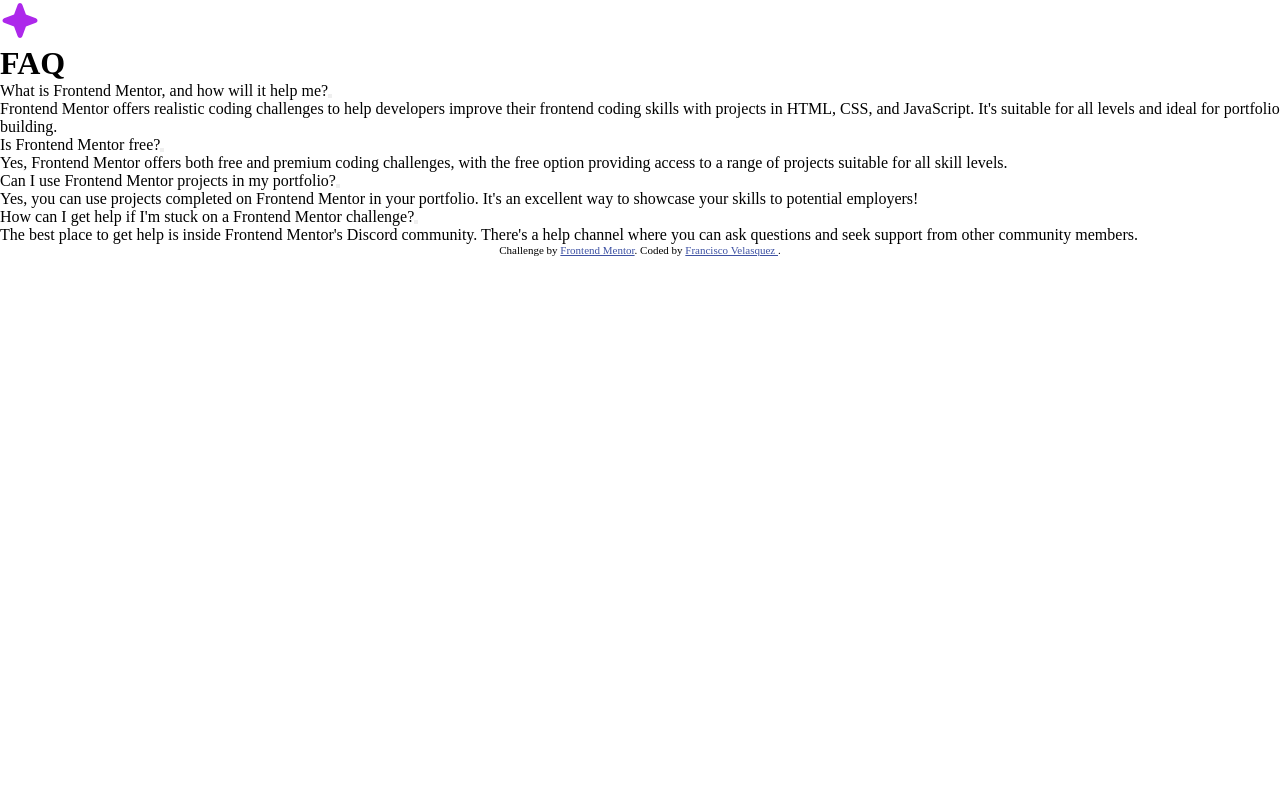
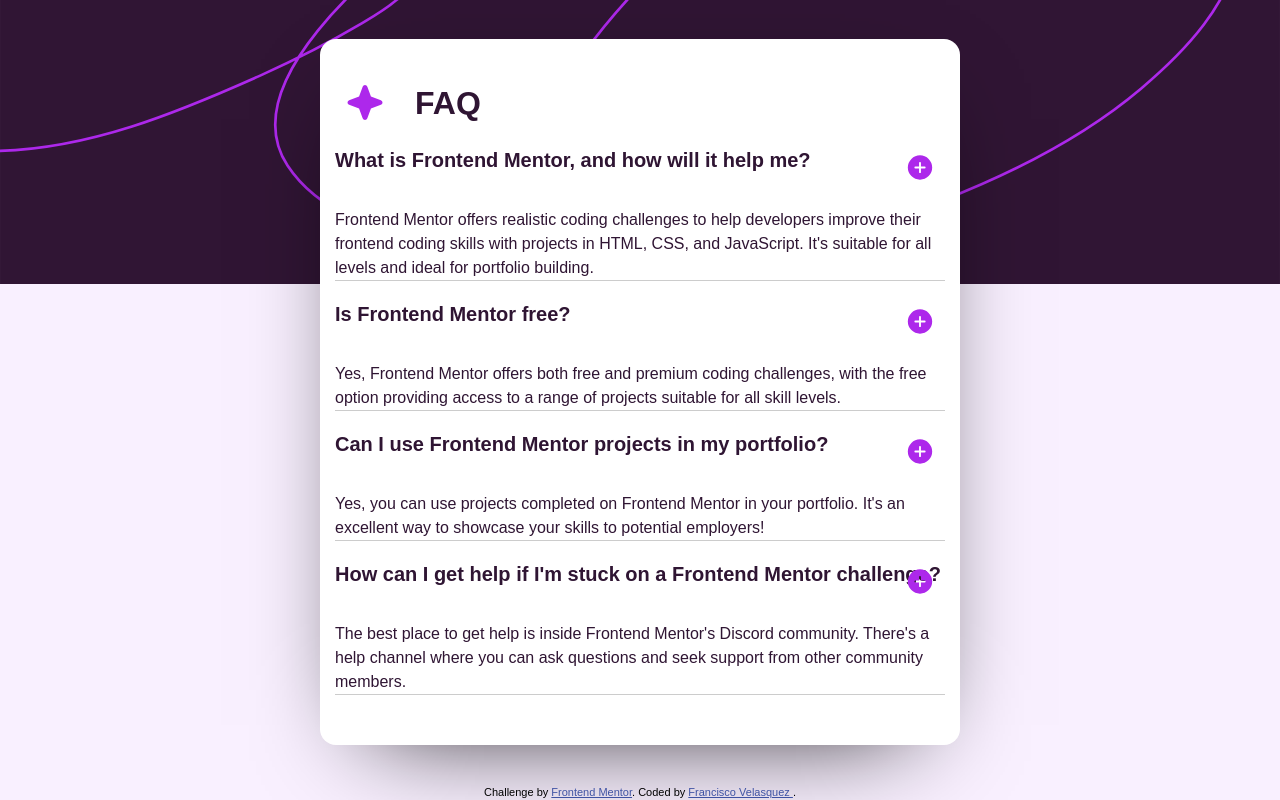
Before and after one commit to FranJV1511/FAQ-Accordion, a plain HTML site: page index.html in a window 1280 px wide. Drawn offline with Linux system fonts and the light colour scheme; a web font is replaced by a local one.

Commit message:
Estilos CSS

```diff
--- a/style.css
+++ b/style.css
@@ -1,8 +1,8 @@
 @import url(https://fonts.google.com/specimen/Work+Sans);
 
-.attribution { font-size: 11px; text-align: center; }
+.footer { font-size: 11px; text-align: center; }
 
-.attribution a { color: hsl(228, 45%, 44%); }
+.footer a { color: hsl(228, 45%, 44%); }
 
 *{
     box-sizing: border-box;
@@ -19,4 +19,99 @@
 
 body{
     min-height: 100vh;
+    min-width: 400px;
+    display: flex;
+    flex-direction: column;
+    justify-content: space-between;
+    font-family: 'Work Sans', sans-serif;
+    font-size: 16px;
+    line-height: 1.5;
+    background: url('./assets/images/background-pattern-desktop.svg') no-repeat;
+    background-color: var(--Light--pink);
+    background-position: top;
+    background-size: 100%;
+    background-attachment: fixed;
 }
+
+.faq-accordion{
+    display: block;
+    padding: 40px 15px;
+    margin: auto;
+    color: hsl(292, 42%, 14%);
+    background-color: hsl(0, 0%, 100%);
+    width: 50%;
+    border-radius: 1rem;
+    box-shadow: 0px 30px 100px -50px black;
+}
+
+.faq-heading{
+    display: flex;
+    align-items: center;
+    gap: 30px;
+    text-align: center;
+    padding-left: 10px;
+}
+
+.faq-content{
+    margin-bottom: 10px;
+}
+
+.faq-dropdown{
+    border-bottom: 1px solid #ccc;
+}
+
+.faq-dropdown-header{
+    font-size: 20px;
+    font-weight: 700;
+    padding: 18px 0;
+    margin-bottom: 15px;
+    position: relative;
+    cursor: pointer;
+}
+
+.faq-dropdown-header h4{
+    font-weight: 600;
+    width: 95%;
+}
+
+.faq-icon{
+    border: 0px;
+    width: 30px;
+    height: 30px;
+    background: url(/assets/images/icon-plus.svg);
+    background-size: cover;
+    background-color: inherit;
+    cursor: pointer;
+    transition: 0.3s ease;
+    position: absolute;
+    right: 10px;
+    top: 25px;
+}
+
+.faq-dropdown-body{
+    margin-top: 15px;
+    display: none;
+}
+
+.faq-dropdown-body.open{
+    display: block;
+}
+
+.faq-icon.open{
+    background: url(/assets/images/icon-minus.svg);
+    transition: 0.3s ease;
+}
+
+@media (max-width: 760px){
+
+    body{
+        background: url(/assets/images/background-pattern-mobile.svg) no-repeat;
+        background-size: 100%;
+        min-width: 375px;
+    }
+
+    .faq-accordion{
+        min-width: 400px;
+        margin: auto;
+    }
+}
```
